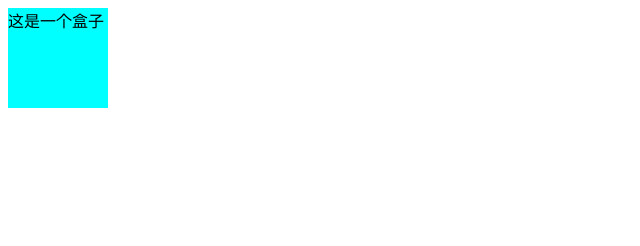
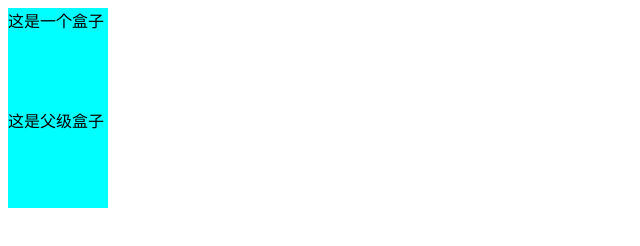
Before and after one commit to haotaotao1/git_01, a plain HTML site: page index.html in a window 1280 px wide. Shown: the whole page, without its empty margins (0-640 px from the left). Drawn offline with Linux system fonts and the light colour scheme.

Commit message:
修改了
修改了

```diff
--- a/index.html
+++ b/index.html
@@ -9,5 +9,6 @@
 </head>
 <body>
   <div>这是一个盒子</div>
+  <div>这是父级盒子</div>
 </body>
 </html>
```
